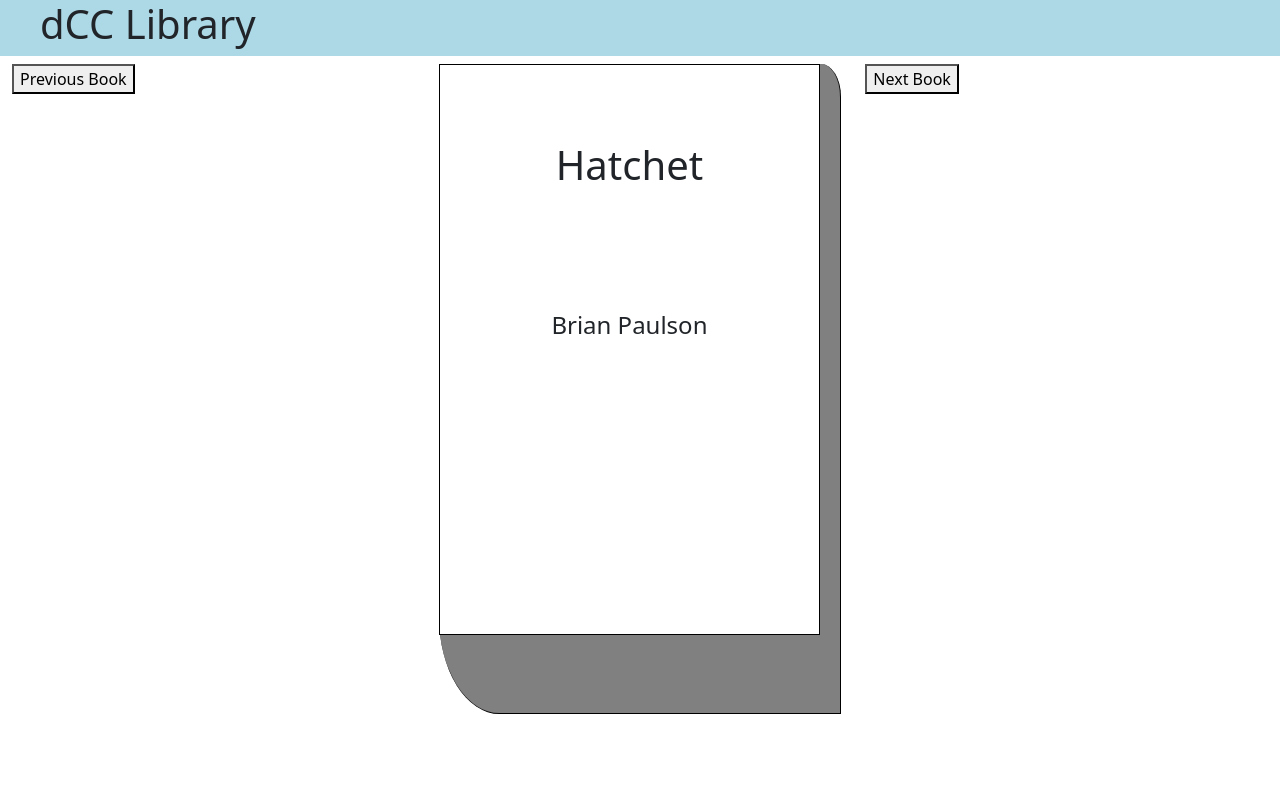
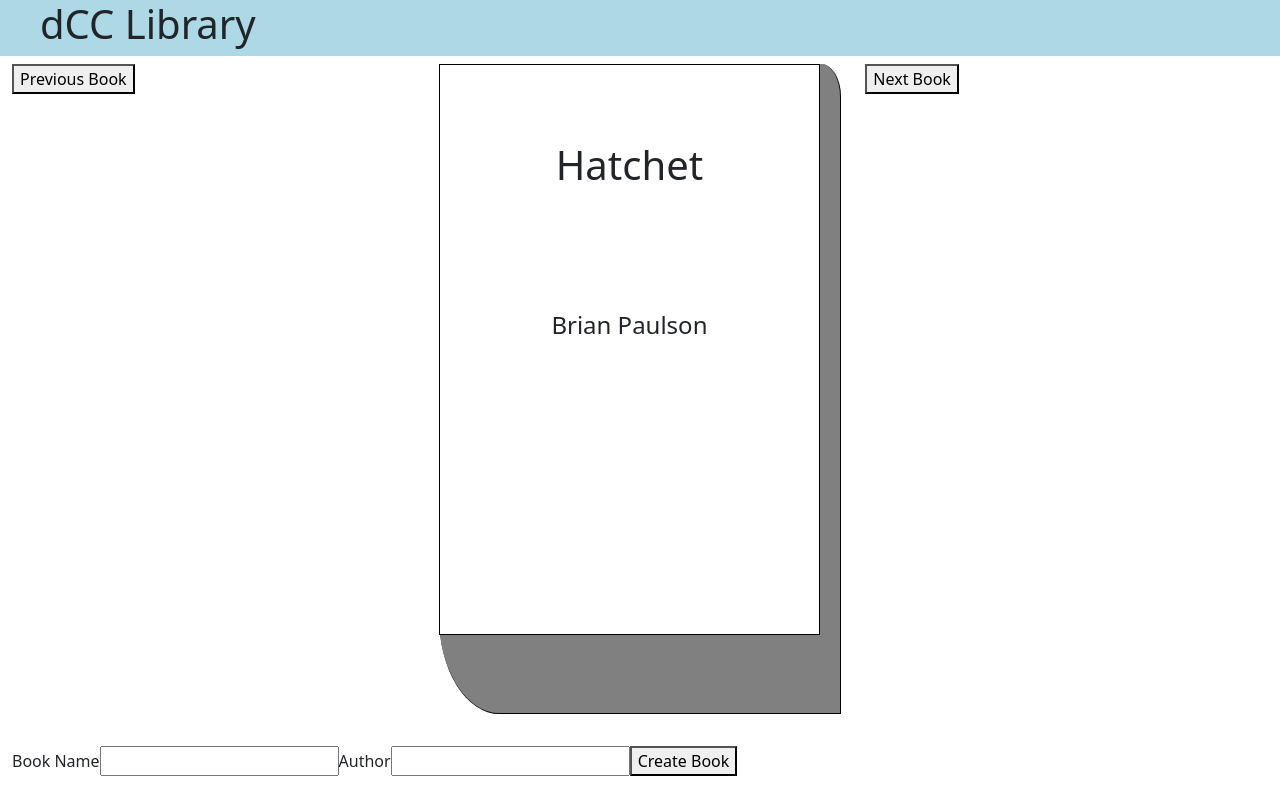
Before and after one commit to KevinCosma/DCCLibrary, a React (Create React App) app: page / in a window 1280 px wide. Built offline with nearby package versions, Linux system fonts and the light colour scheme.

Commit message:
Created and completed the createBook component

```diff
--- a/src/components/App.jsx
+++ b/src/components/App.jsx
@@ -2,6 +2,7 @@
 import'./App.css'
 import TitleBar from './TitleBar/TitleBar';
 import BookViewer from './BookViewer/BookViewer'
+import BookCreator from './BookCreator/BookCreator'
 
 class App extends Component {
     constructor(props) {
@@ -38,11 +39,20 @@
         });
     }
 
+    createBook = (newBook) => {
+        console.log('From the createBook on App component', newBook);
+        this.books.push(newBook);
+        this.setState({
+            bookNumber: this.books.length - 1
+        });
+    }
+
     render() {
         return (
             <div className="container-fluid">
                 <TitleBar />
                 <BookViewer book={this.books[this.state.bookNumber]} nextBook={this.goToNextBook} previousBook={this.goToPreviousBook}/>
+                <BookCreator createNewBook={this.createBook} />
             </div>
         )
     }
--- /dev/null
+++ b/src/components/BookCreator/BookCreator.jsx
@@ -0,0 +1,37 @@
+import React, { Component } from 'react';
+
+class BookCreator extends Component {
+
+    constructor(props) {
+        super(props);
+        this.state = {
+            title: '',
+            author: ''
+         }
+    }
+
+    handleChange = (event) => {
+        this.setState ({
+            [event.target.name]: event.target.value
+        });
+    }
+
+    handleSubmit = (event) => {
+        event.preventDefault();
+        this.props.createNewBook(this.state)
+    }
+
+    render() {
+        return (
+            <form onSubmit={this.handleSubmit}>
+                <label>Book Name</label>
+                <input name="title" onChange={this.handleChange} value={this.state.title} />
+                <label>Author</label>
+                <input name="author" onChange={this.handleChange} value={this.state.author} />
+                <button type="submit">Create Book</button>
+            </form>
+         );
+    }
+}
+
+export default BookCreator;
```
Also changed, not shown: src/components/BookCreator/BookCreator.css (added).
